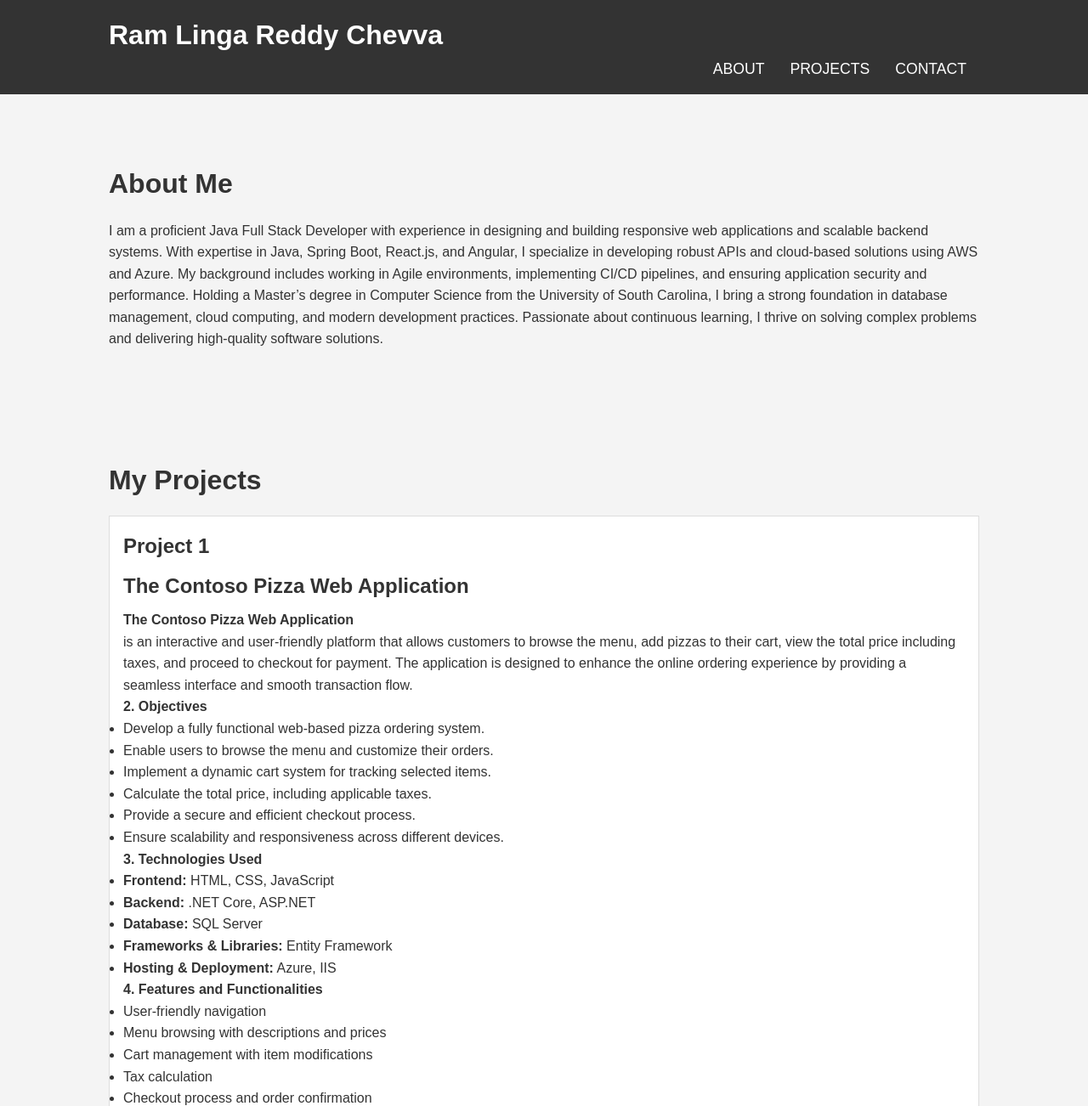
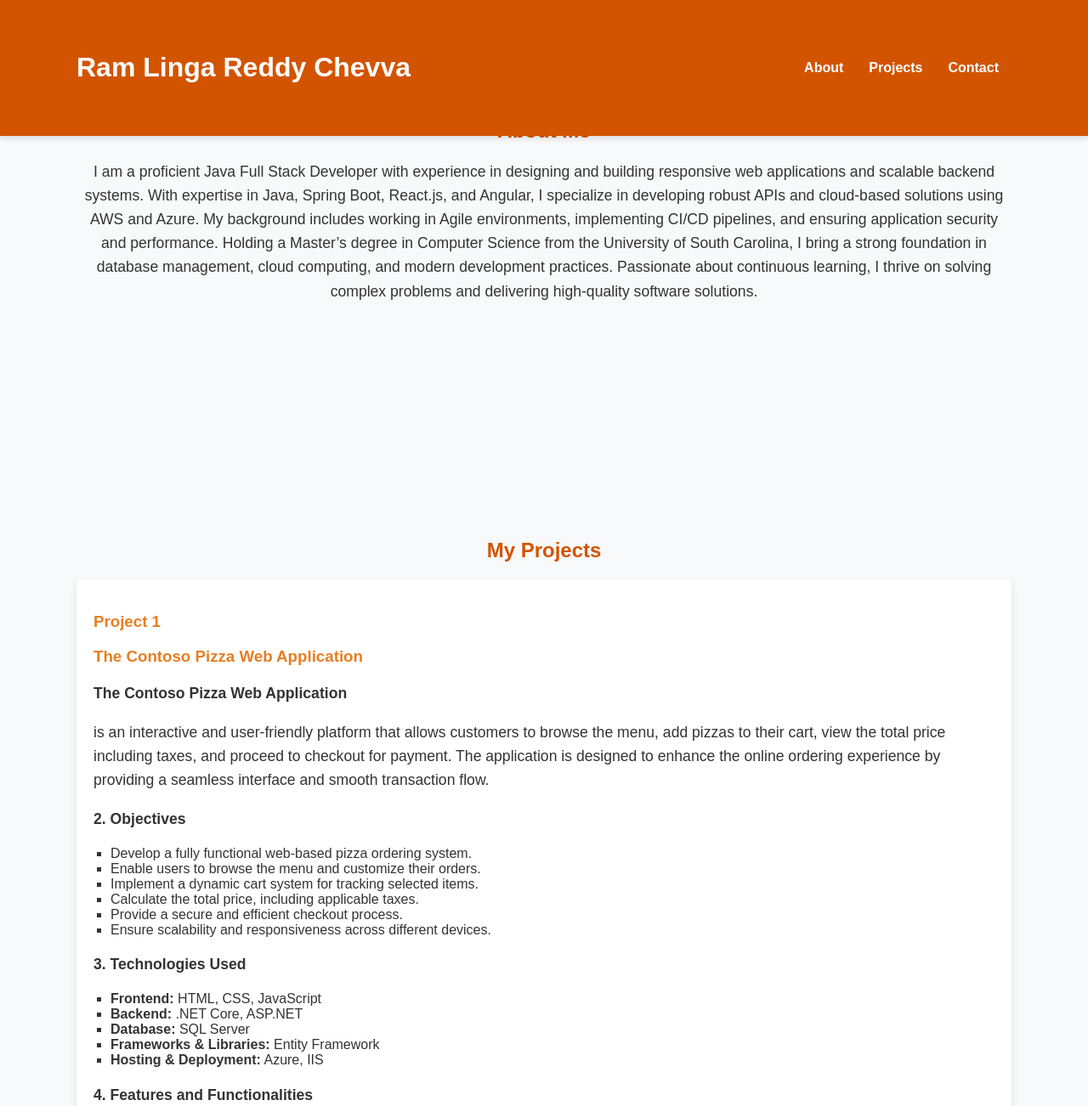
Before and after one commit to Ram-chevva/Ram-Chevva, a website: page index.html in a window 1280 px wide. Shown: the top 1302 px of the page at 85% size. Drawn offline with Linux system fonts and the light colour scheme.

Commit message:
Add style.css file

```diff
--- a/style.css
+++ b/style.css
@@ -1,38 +1,43 @@
-/* Reset some default styles */
-* {
+/* General Styles */
+body {
+    font-family: Arial, sans-serif;
     margin: 0;
     padding: 0;
-    box-sizing: border-box;
-}
-
-body {
-    font-family: Arial, sans-serif;
-    line-height: 1.6;
-    background-color: #f4f4f4;
+    background-color: #f8f9fa;
     color: #333;
 }
 
 .container {
-    width: 80%;
+    width: 90%;
+    max-width: 1100px;
     margin: 0 auto;
+    padding: 20px;
 }
 
-/* Header */
+/* Header Styles */
 header {
-    background-color: #333;
+    background-color: #d35400;
     color: white;
-    padding: 1rem 0;
+    padding: 20px 0;
+    position: fixed;
+    width: 100%;
+    top: 0;
+    left: 0;
+    box-shadow: 0px 4px 6px rgba(0, 0, 0, 0.1);
+    z-index: 1000;
 }
 
-header h1 {
-    font-size: 2rem;
+header .container {
+    display: flex;
+    justify-content: space-between;
+    align-items: center;
 }
 
 nav ul {
     list-style: none;
     padding: 0;
+    margin: 0;
     display: flex;
-    justify-content: flex-end;
 }
 
 nav ul li {
@@ -40,75 +45,83 @@ nav ul li {
 }
 
 nav ul li a {
+    text-decoration: none;
     color: white;
-    text-decoration: none;
-    font-size: 1.1rem;
-    text-transform: uppercase;
+    font-weight: bold;
+    transition: color 0.3s;
 }
 
 nav ul li a:hover {
-    color: #ff8c00; /* Add hover effect */
+    color: #ffcc00;
 }
 
-/* Sections */
+/* Section Styles */
 .section {
-    padding: 3rem 0;
-    margin: 2rem 0;
+    padding: 100px 20px;
+    text-align: center;
 }
 
 h2 {
-    font-size: 2rem;
-    margin-bottom: 1rem;
+    color: #d35400;
+    margin-bottom: 20px;
 }
 
+p {
+    font-size: 1.1em;
+    line-height: 1.6;
+}
+
+/* Project Section */
 .project {
-    background-color: #fff;
-    border: 1px solid #ddd;
-    padding: 1rem;
-    margin-bottom: 1rem;
+    background: white;
+    padding: 20px;
+    margin: 20px 0;
+    border-radius: 8px;
+    box-shadow: 0px 4px 8px rgba(0, 0, 0, 0.1);
+    text-align: left;
 }
 
 .project h3 {
-    font-size: 1.5rem;
-    margin-bottom: 0.5rem;
+    color: #e67e22;
 }
 
-.project p {
-    font-size: 1rem;
+.project ul {
+    list-style: square;
+    padding-left: 20px;
 }
 
-/* Footer */
+/* Contact Section */
+#contact {
+    background-color: #d35400;
+    color: white;
+    padding: 50px 20px;
+}
+
+#contact strong {
+    color: #ffcc00;
+}
+
+/* Footer Styles */
 footer {
+    text-align: center;
+    padding: 20px;
     background-color: #333;
     color: white;
-    padding: 1rem 0;
-    text-align: center;
 }
 
-footer p {
-    font-size: 1rem;
-}
-
-/* Responsive design */
+/* Responsive Design */
 @media (max-width: 768px) {
-    nav ul {
+    header .container {
         flex-direction: column;
         text-align: center;
     }
-
+    nav ul {
+        flex-direction: column;
+    }
     nav ul li {
         margin: 10px 0;
     }
-
-    .container {
-        width: 90%;
-    }
-
-    h1 {
-        font-size: 1.5rem;
-    }
-
-    h2 {
-        font-size: 1.5rem;
+    .section {
+        padding: 80px 20px;
     }
 }
```
